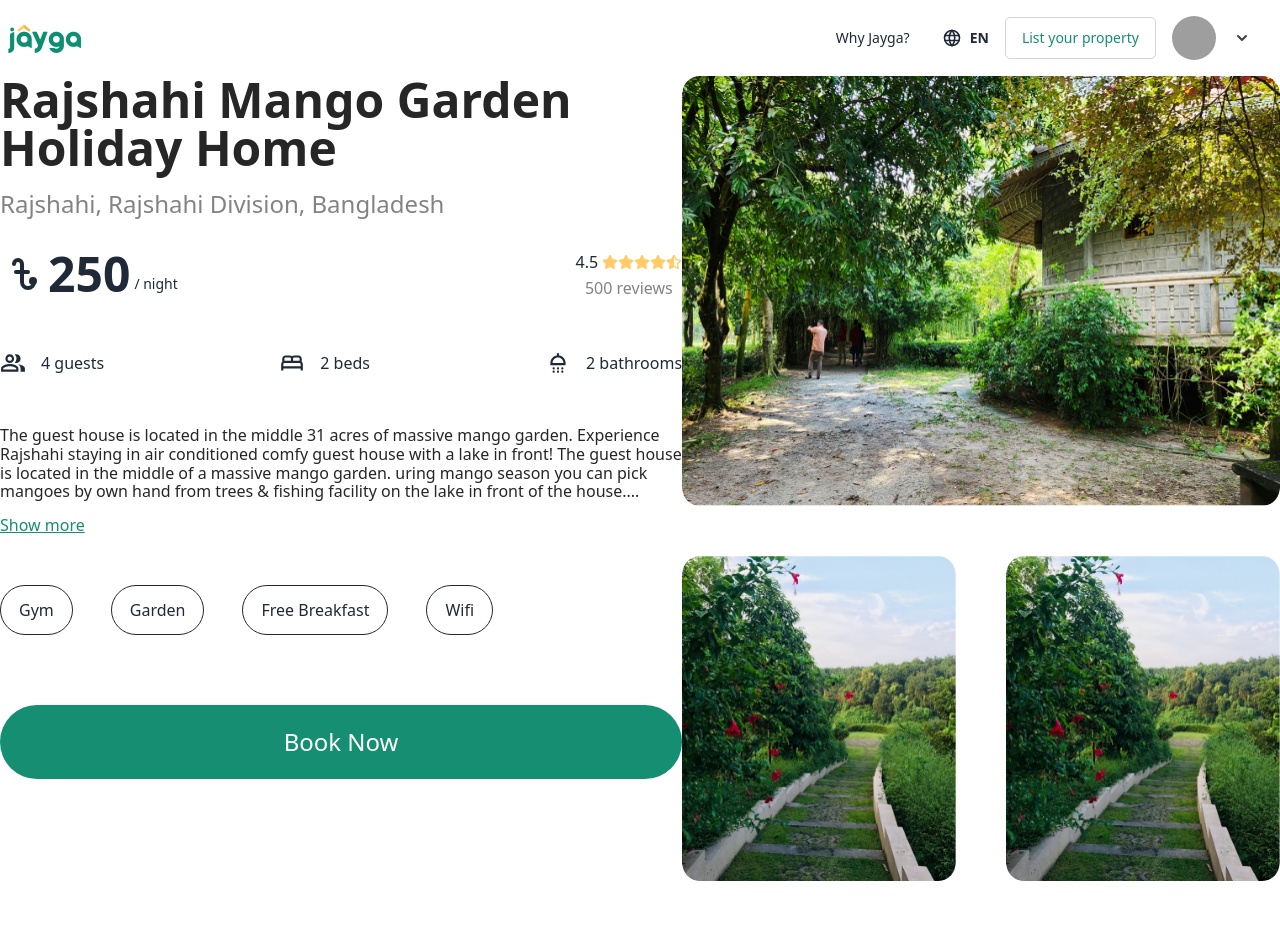
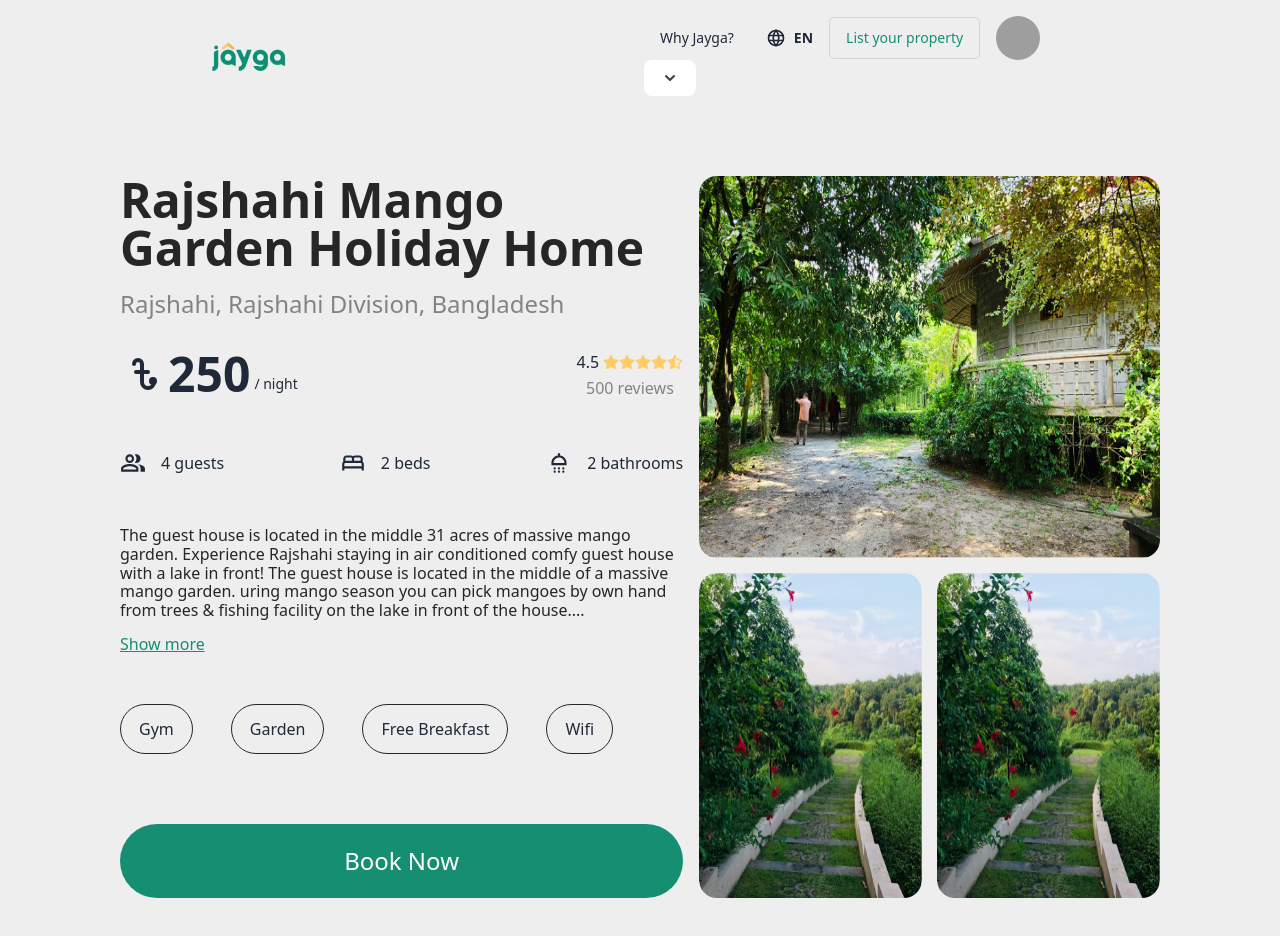
Before and after one commit to shiningsudipto/jayga.io, a React (Vite) app: page / in a window 1280 px wide. Shown: the top 936 px of the page. Before the commit the page ends 881 px from the top, so only its background shows below. Built offline with nearby package versions, Linux system fonts and the light colour scheme; grey boxes are pictures that could not be loaded.

Commit message:
layout fixed

```diff
--- a/src/components/shared/Navbar.jsx
+++ b/src/components/shared/Navbar.jsx
@@ -26,7 +26,7 @@ const Navbar = () => {
     </>
     return (
         <div>
-            <div className="navbar bg-base-100">
+            <div className="navbar px-[92px] mb-16">
                 <div className="navbar-start">
                     <div className="dropdown">
                         <div tabIndex={0} role="button" className="btn btn-ghost lg:hidden">
--- a/src/index.css
+++ b/src/index.css
@@ -7,6 +7,7 @@
 }
 
 body{
+    width: 100%;
     max-width: 1920px;
     margin: 0 auto;
 }
--- a/src/layouts/MainLayout.jsx
+++ b/src/layouts/MainLayout.jsx
@@ -3,7 +3,7 @@ import Navbar from "../components/shared/Navbar";
 
 const MainLayout = () => {
     return (
-        <div>
+        <div className="bg-gray1 px-[120px]">
             <Navbar/>
             <Outlet/>
         </div>
--- a/src/pages/Home.jsx
+++ b/src/pages/Home.jsx
@@ -38,8 +38,8 @@ const Home = () => {
     const shortDescription = hotel?.description.slice(0, 346);
 
     return (
-        <div className='flex justify-between'>
-            <div className='w-[810px]'>
+        <div className='flex justify-between gap-4 pb-[150px]'>
+            <div className='max-w-[810px] w-[55%]'>
                 <h2 className='font-bold text-5xl mb-4 text-secondary'>{hotel?.name}</h2>
                 <p className='text-2xl text-text'>{hotel?.location}</p>
                 <div className='flex justify-between items-center mt-7'>
@@ -100,13 +100,13 @@ const Home = () => {
                     Book Now
                 </button>
             </div>
-            <div className='w-[710px] grid grid-cols-2 gap-[50px]'>
+            <div className='max-w-[710px] w-[45%] grid grid-cols-2 3xl:gap-[50px] gap-[15px]'>
                 {
                     hotel?.images.map((img, idx) => (
                         <img
                         key={idx}
                         src={img}
-                        className={`${idx === 0 ? 'col-span-2 h-[430px] w-full' : 'h-[325px] w-[325px]'} rounded-[18px]`}
+                        className={`${idx === 0 ? 'col-span-2 3xl:h-[430px] ' : '3xl:h-[325px] 3xl:w-[325px]'} rounded-[18px] h-full w-full`}
                         alt="hotel-image" />
                     ))
                 }
--- a/tailwind.config.js
+++ b/tailwind.config.js
@@ -16,6 +16,23 @@ export default {
         gray1: '#EEEEEE',
       },
     },
+    screens: {
+      'sm': '640px',
+      // => @media (min-width: 640px) { ... }
+
+      'md': '768px',
+      // => @media (min-width: 768px) { ... }
+
+      'lg': '1024px',
+      // => @media (min-width: 1024px) { ... }
+
+      'xl': '1280px',
+      // => @media (min-width: 1280px) { ... }
+
+      '2xl': '1536px',
+      // => @media (min-width: 1536px) { ... }
+      '3xl': '1920px',
+    }
   },
   plugins: [require("daisyui")],
   daisyui: {
```
